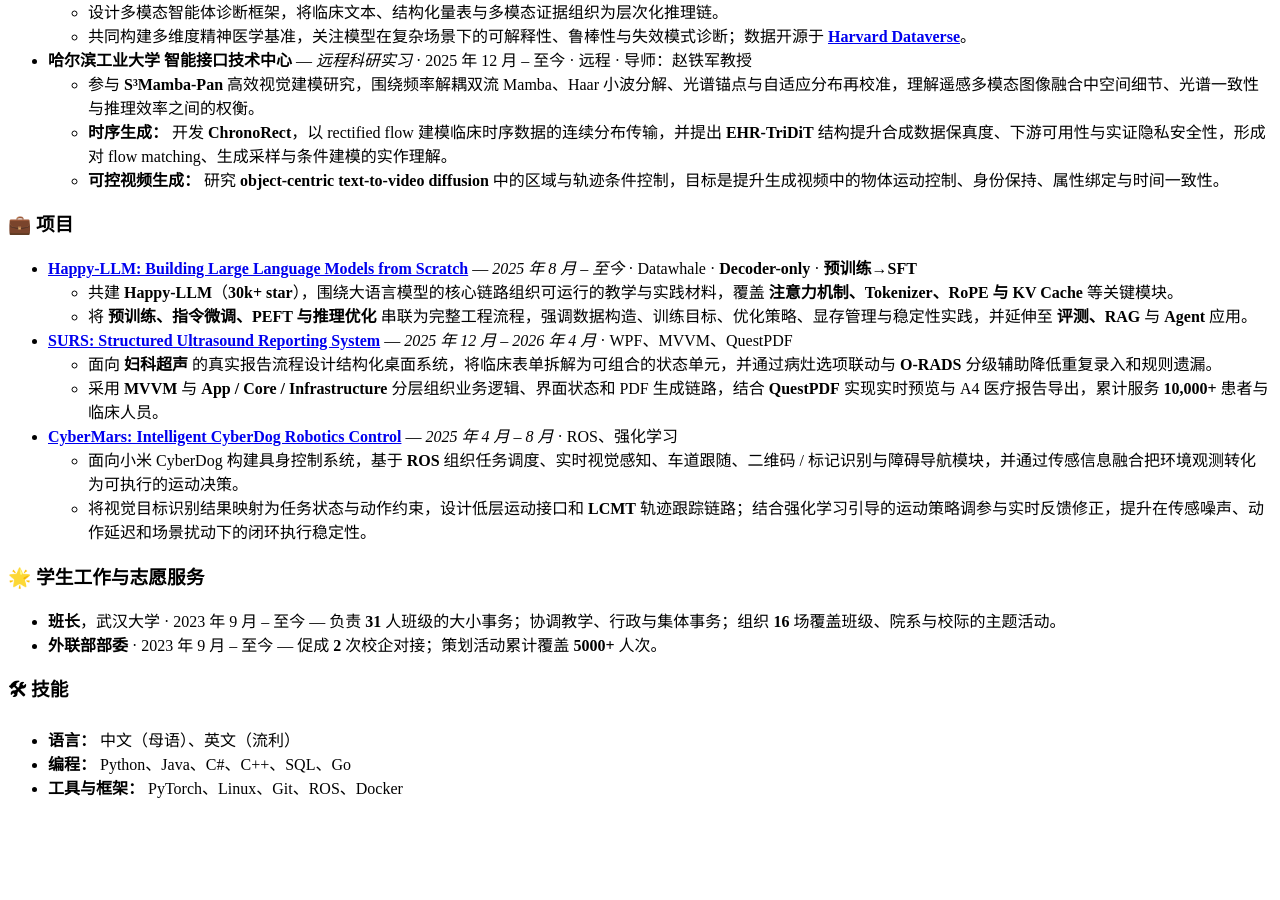
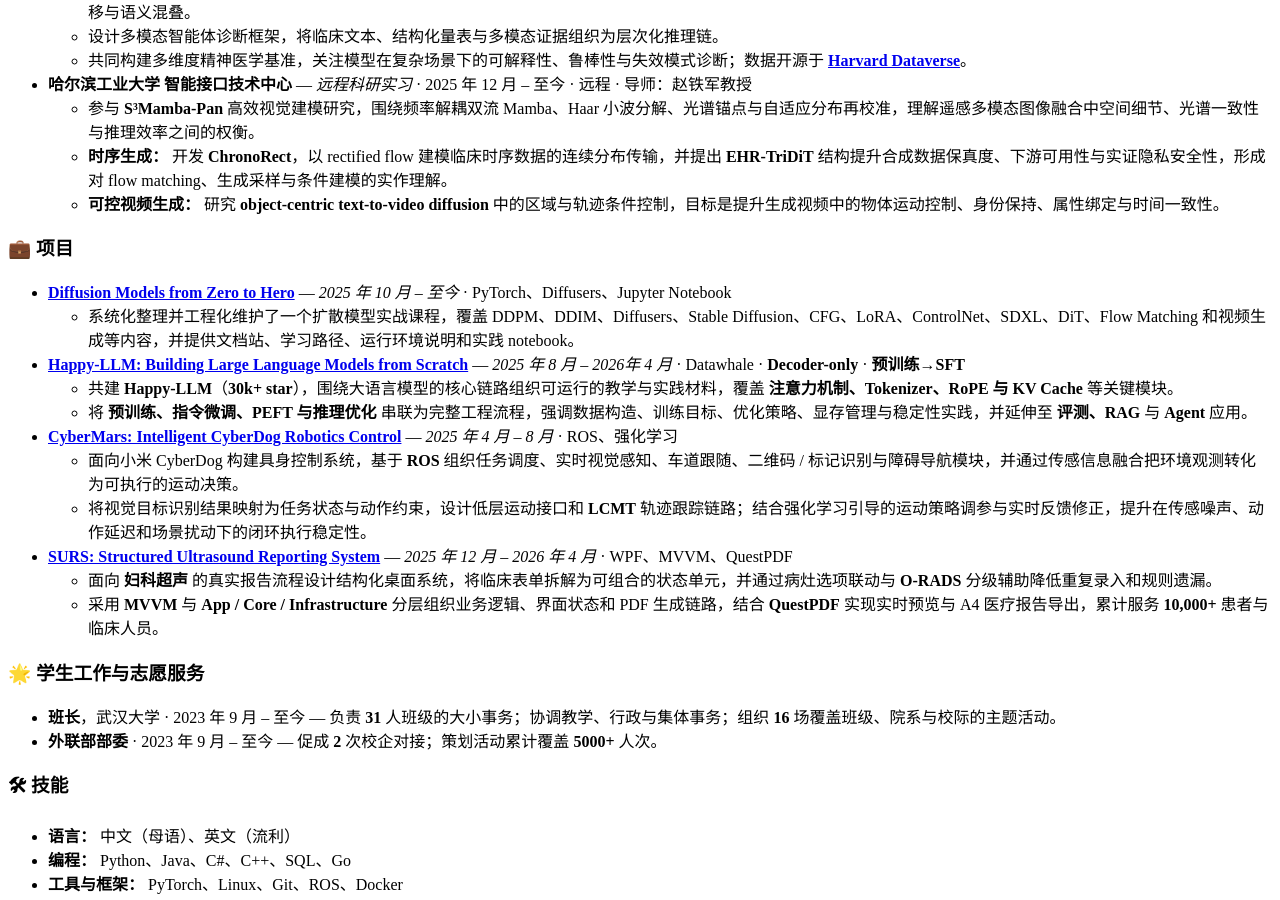
Before and after one commit to HaoyuLi-Nova/HaoyuLi-Nova.github.io, a Jekyll site: the page built from _pages/zh.md, in a window 1280 px wide and 900 px high, scrolled down 2538 px. Built offline with Jekyll 4.4.1, drawn with Linux system fonts in a browser that asks for light colours; before the commit the page ends 3353 px from its top, so only the background shows below that; some of the changed text lies outside the part shown.

Commit message:
Sync English homepage with Chinese updates for news, research, and projects.
Co-authored-by: Cursor <cursoragent@cursor.com>

```diff
--- a/_includes/i18n/home-en.md
+++ b/_includes/i18n/home-en.md
@@ -1,23 +1,24 @@
 Haoyu Li is an undergraduate student in **Computer Science** at [Wuhan University](https://www.whu.edu.cn/). His research interests include **world models**, **diffusion models**, **multimodal learning**, **efficient inference**, and **embodied AI**. He has been a research assistant at the MARS Lab, Wuhan University, and a remote research intern at the Intelligent Interface Center, Harbin Institute of Technology.
 
-Contact: **[haoyuli404@outlook.com](mailto:haoyuli404@outlook.com)** · **+86-158-2700-2669**
+Contact: **[haoyuli404@outlook.com](mailto:haoyuli404@outlook.com)** | **+86-158-2700-2669**
 
-# 🔥 News
+# News
 
-- *2026.05*:  📋 **Project approved**, National College Students' Innovation and Entrepreneurship Training Program.
-- *2026.04*:  📝 *S³Mamba-Pan* was accepted by **IEEE TGRS** with DOI [10.1109/TGRS.2026.3686021](https://doi.org/10.1109/TGRS.2026.3686021).
-- *2025.10*:  🏆 Received **Meritorious Student Leader**, **Wuhan University Merit Student**, and related honors.
-- *2025.08*:  🥇 **National Third Prize**, National Computer System Capability Competition.
-- *2025.05*:  🥇 **Central-South Regional First Prize**, National Undergraduate Computer Design Competition.
-- *2025.05*:  🥇 **Honorable Mention**, Mathematical Contest in Modeling / Interdisciplinary Contest in Modeling (MCM/ICM).
+- *2026.05*: Released **Diffusion Models from Zero to Hero** as an open-source course; contributions are welcome.
+- *2026.04*: **Project approved**, National College Students' Innovation and Entrepreneurship Training Program.
+- *2026.04*: *S3Mamba-Pan* was accepted by **IEEE TGRS** with DOI [10.1109/TGRS.2026.3686021](https://doi.org/10.1109/TGRS.2026.3686021).
+- *2025.10*: Received **Meritorious Student Leader**, **Wuhan University Merit Student**, and related honors.
+- *2025.08*: **National Third Prize**, National Computer System Capability Competition.
+- *2025.05*: **Central-South Regional First Prize**, National Undergraduate Computer Design Competition.
+- *2025.05*: **Honorable Mention**, Mathematical Contest in Modeling.
 - *2024.11*: **Hubei Province Second Prize**, National College Student Mathematics Competition.
 
-# 📝 Publications
+# Publications
 
 <div class='paper-box'><div class='paper-box-image'><div><div class="badge">IEEE TGRS</div><img src='{{ "/images/Mamba_Framework.png" | relative_url }}' alt="S3Mamba-Pan framework: frequency-decoupled dual-stream Mamba for pansharpening" width="100%"></div></div>
 <div class='paper-box-text' markdown="1">
 
-**S3Mamba-Pan: Spectral–Spatial–Scale Mamba With Frequency-Decoupled Dual-Stream for Pansharpening**
+**S3Mamba-Pan: Spectral-Spatial-Scale Mamba With Frequency-Decoupled Dual-Stream for Pansharpening**
 
 Zishun Song; Yao Zhang; **Haoyu Li**; Yanlin He; Jiawei Zhao; Yi Yang; Wei Zhang; Dezhen Wang
 
@@ -26,51 +27,56 @@ Zishun Song; Yao Zhang; **Haoyu Li**; Yanlin He; Jiawei Zhao; Yi Yang; Wei Zhang
 </div>
 </div>
 
-# 🎖 Honors and Awards
+# Honors and Awards
 
-- *2025*  **Meritorious Student Leader**, Wuhan University
-- *2025*  **Wuhan University Merit Student**
-- *2025*  **National Third Prize**, National Computer System Capability Competition
-- *2025*  **Central-South Regional First Prize**, National Undergraduate Computer Design Competition
-- *2025*  **Hubei Province Second Prize**, National College Student Mathematics Competition
-- *2025*  **Honorable Mention**, Mathematical Contest in Modeling / Interdisciplinary Contest in Modeling
-- *2026*  **Project Approved**, National College Students' Innovation and Entrepreneurship Training Program
+- *2025* **Meritorious Student Leader**, Wuhan University
+- *2025* **Wuhan University Merit Student**
+- *2025* **National Third Prize**, National Computer System Capability Competition
+- *2025* **Central-South Regional First Prize**, National Undergraduate Computer Design Competition
+- *2025* **Hubei Province Second Prize**, National College Student Mathematics Competition
+- *2025* **Honorable Mention**, Mathematical Contest in Modeling
+- *2026* **Project Approved**, National College Students' Innovation and Entrepreneurship Training Program
 
-# 📖 Education
+# Education
 
-- *Sept. 2023 – June 2027 (expected)*, **Bachelor of Engineering in Computer Science**, [Wuhan University](https://www.whu.edu.cn/), Wuhan, China
+- *Sept. 2023 - June 2027 (expected)*, **Bachelor of Engineering in Computer Science**, [Wuhan University](https://www.whu.edu.cn/), Wuhan, China
   - **GPA:** 3.67 / 4.0
   - **Selected coursework:** Data Structures (97), Algorithm Design and Analysis (92), Computer Graphics (92), Fundamentals of Software Construction (94), Advanced Mathematics (96), Probability Theory and Mathematical Statistics (92)
 
-# 🔬 Research Experience
+# Research Experience
 
-- **MARS Lab, Wuhan University** — *Research Assistant* · Apr. 2025 – Present · Wuhan, China · Advisor: Prof. Mang Ye
+- **MARS Lab, Wuhan University** - *Research Assistant* | Apr. 2025 - Present | Wuhan, China | Advisor: Prof. Mang Ye
   - Studied **federated prototype learning** for multi-center, multimodal psychiatric diagnosis, focusing on non-IID data, privacy constraints, and cross-domain generalization; designed topology-aware prototype modeling to reduce prototype shift and semantic mixing across heterogeneous clinical centers.
   - Designed a multimodal agentic diagnosis framework that organizes clinical text, structured scales, and multimodal evidence into a hierarchical reasoning chain.
   - Co-developed a multidimensional psychiatric benchmark, focusing on interpretability, robustness, and failure-mode diagnosis in complex settings; the dataset is released on **[Harvard Dataverse](https://doi.org/10.7910/DVN/QW23QP)**.
-- **Intelligent Interface Center, Harbin Institute of Technology** — *Remote Research Intern* · Dec. 2025 – Present · Remote · Advisor: Prof. Tiejun Zhao
-  - Contributed to **S³Mamba-Pan**, an efficient visual modeling project, studying the trade-offs among spatial detail, spectral consistency, and inference efficiency through frequency-decoupled dual-stream Mamba, Haar-wavelet decomposition, spectral anchors, and adaptive distribution recalibration.
+- **Intelligent Interface Center, Harbin Institute of Technology** - *Remote Research Intern* | Dec. 2025 - Present | Remote | Advisor: Prof. Tiejun Zhao
+  - Contributed to **S3Mamba-Pan**, an efficient visual modeling project, studying the trade-offs among spatial detail, spectral consistency, and inference efficiency through frequency-decoupled dual-stream Mamba, Haar-wavelet decomposition, spectral anchors, and adaptive distribution recalibration.
   - **Time-series generation:** Developed **ChronoRect**, using rectified flow to model continuous distribution transport in clinical time-series data, and proposed **EHR-TriDiT** to improve synthetic fidelity, downstream utility, and empirical privacy safety, gaining hands-on understanding of flow matching, generative sampling, and conditional modeling.
   - **Controllable video generation:** Studied region and trajectory conditioning in **object-centric text-to-video diffusion**, aiming to improve object motion control, identity preservation, attribute binding, and temporal consistency in generated videos.
 
-# 💼 Projects
+# Projects
 
-- **[Happy-LLM: Building Large Language Models from Scratch](https://github.com/datawhalechina/happy-llm)** — *Aug. 2025 – Present* · Datawhale · **Decoder-only** · **Pretraining → SFT**
+- **[Diffusion Models from Zero to Hero](https://github.com/HaoyuLi-Nova/Diffusion-Zero-to-Hero)** - *Oct. 2025 - Present* | PyTorch, Diffusers, Jupyter Notebook
+  - Systematically organized and maintained a hands-on diffusion-model course covering **DDPM, DDIM, Diffusers, Stable Diffusion, CFG, LoRA, ControlNet, SDXL, DiT, Flow Matching, and video generation**, with a documentation site, learning path, environment setup notes, and practice notebooks.
+
+- **[Happy-LLM: Building Large Language Models from Scratch](https://github.com/datawhalechina/happy-llm)** - *Aug. 2025 - Apr. 2026* | Datawhale | **Decoder-only** | **Pretraining -> SFT**
   - Co-developed **Happy-LLM** (**30k+ stars**), organizing runnable teaching and practice materials around the core pipeline of large language models, including **attention mechanisms, tokenization, RoPE, and KV Cache**.
   - Connected **pretraining, instruction tuning, PEFT, and inference optimization** into an end-to-end engineering workflow, emphasizing data construction, training objectives, optimization strategies, memory management, stability practices, and extensions to **evaluation, RAG, and agents**.
-- **[SURS: Structured Ultrasound Reporting System](https://github.com/HaoyuLi-Nova/SURS)** — *Dec. 2025 – Apr. 2026* · WPF, MVVM, QuestPDF
-  - Designed a structured desktop reporting system for real **gynecological ultrasound** workflows, decomposing clinical forms into composable state units and using lesion-option dependencies with **O-RADS** grading assistance to reduce repetitive input and rule omissions.
-  - Organized business logic, UI state, and PDF generation with **MVVM** and an **App / Core / Infrastructure** layered architecture; integrated **QuestPDF** for real-time preview and A4 medical-report export, serving **10,000+** patients and clinicians.
-- **[CyberMars: Intelligent CyberDog Robotics Control](https://github.com/HaoyuLi-Nova/CyberMars)** — *Apr. 2025 – Aug. 2025* · ROS, reinforcement learning
+
+- **[CyberMars: Intelligent CyberDog Robotics Control](https://github.com/HaoyuLi-Nova/CyberMars)** - *Apr. 2025 - Aug. 2025* | ROS, reinforcement learning
   - Built an embodied control system for Xiaomi CyberDog, using **ROS** to coordinate task scheduling, real-time visual perception, lane following, QR / marker recognition, and obstacle-aware navigation, and converting fused sensor observations into executable motion decisions.
   - Mapped visual recognition outputs into task states and action constraints, designed low-level motion interfaces and an **LCMT** trajectory-tracking pipeline, and combined reinforcement-learning-guided policy tuning with real-time feedback correction to improve closed-loop stability under sensor noise, action delay, and scene disturbance.
 
-# 🌟 Leadership & Service
+- **[SURS: Structured Ultrasound Reporting System](https://github.com/HaoyuLi-Nova/SURS)** - *Dec. 2025 - Apr. 2026* | WPF, MVVM, QuestPDF
+  - Designed a structured desktop reporting system for real **gynecological ultrasound** workflows, decomposing clinical forms into composable state units and using lesion-option dependencies with **O-RADS** grading assistance to reduce repetitive input and rule omissions.
+  - Organized business logic, UI state, and PDF generation with **MVVM** and an **App / Core / Infrastructure** layered architecture; integrated **QuestPDF** for real-time preview and A4 medical-report export, serving **10,000+** patients and clinicians.
 
-- **Class monitor**, Wuhan University · Sept. 2023 – Present — responsible for a class of **31** students; coordinated academic, administrative, and collective affairs; organized **16** themed activities across class, college, and inter-college settings.
-- **Committee member, External Liaison Department** · Sept. 2023 – Present — facilitated **2** campus-enterprise collaborations; planned events reaching **5,000+** participants cumulatively.
+# Leadership & Service
 
-# 🛠 Skills
+- **Class monitor**, Wuhan University | Sept. 2023 - Present - responsible for a class of **31** students; coordinated academic, administrative, and collective affairs; organized **16** themed activities across class, college, and inter-college settings.
+- **Committee member, External Liaison Department** | Sept. 2023 - Present - facilitated **2** campus-enterprise collaborations; planned events reaching **5,000+** participants cumulatively.
+
+# Skills
 
 - **Languages:** Mandarin (native), English (fluent)
 - **Programming:** Python, Java, C#, C++, SQL, Go
--- a/_includes/i18n/home-zh.md
+++ b/_includes/i18n/home-zh.md
@@ -4,7 +4,8 @@
 
 # 🔥 动态
 
-- *2026.05*： 📋 **国家级大学生创新创业训练计划** 项目立项。
+- *2026.05*： 教程 **Diffusion Models from Zero to Hero** 正式开源，欢迎大家贡献
+- 2026.04： 📋 **大学生创新创业训练计划** 国家级项目立项。
 - 2026.04： 📝*S³Mamba-Pan* 已收录 **IEEE TGRS**（DOI [10.1109/TGRS.2026.3686021](https://doi.org/10.1109/TGRS.2026.3686021)）。
 - 2025.10： 🏆 获评武汉大学 **优秀学生干部**、**优秀学生**等荣誉奖项。
 - 2025.08： 🥇 **全国大学生计算机系统能力大赛** 全国三等奖。
@@ -55,15 +56,20 @@ Zishun Song; Yao Zhang; **Haoyu Li**; Yanlin He; Jiawei Zhao; Yi Yang; Wei Zhang
 
 # 💼 项目
 
-- **[Happy-LLM: Building Large Language Models from Scratch](https://github.com/datawhalechina/happy-llm)** — *2025 年 8 月 – 至今* · Datawhale · **Decoder-only** · **预训练→SFT**
+- **[Diffusion Models from Zero to Hero](https://github.com/HaoyuLi-Nova/Diffusion-Zero-to-Hero)** — *2025 年 10 月 – 至今* · PyTorch、Diffusers、Jupyter Notebook
+  - 系统化整理并工程化维护了一个扩散模型实战课程，覆盖 DDPM、DDIM、Diffusers、Stable Diffusion、CFG、LoRA、ControlNet、SDXL、DiT、Flow Matching 和视频生成等内容，并提供文档站、学习路径、运行环境说明和实践 notebook。
+
+- **[Happy-LLM: Building Large Language Models from Scratch](https://github.com/datawhalechina/happy-llm)** — *2025 年 8 月 – 2026年 4 月* · Datawhale · **Decoder-only** · **预训练→SFT**
   - 共建 **Happy-LLM**（**30k+ star**），围绕大语言模型的核心链路组织可运行的教学与实践材料，覆盖 **注意力机制、Tokenizer、RoPE 与 KV Cache** 等关键模块。
   - 将 **预训练、指令微调、PEFT 与推理优化** 串联为完整工程流程，强调数据构造、训练目标、优化策略、显存管理与稳定性实践，并延伸至 **评测、RAG** 与 **Agent** 应用。
+
+- **[CyberMars: Intelligent CyberDog Robotics Control](https://github.com/HaoyuLi-Nova/CyberMars)** — *2025 年 4 月 – 8 月* · ROS、强化学习
+  - 面向小米 CyberDog 构建具身控制系统，基于 **ROS** 组织任务调度、实时视觉感知、车道跟随、二维码 / 标记识别与障碍导航模块，并通过传感信息融合把环境观测转化为可执行的运动决策。
+  - 将视觉目标识别结果映射为任务状态与动作约束，设计低层运动接口和 **LCMT** 轨迹跟踪链路；结合强化学习引导的运动策略调参与实时反馈修正，提升在传感噪声、动作延迟和场景扰动下的闭环执行稳定性。
+
 - **[SURS: Structured Ultrasound Reporting System](https://github.com/HaoyuLi-Nova/SURS)** — *2025 年 12 月 – 2026 年 4 月* · WPF、MVVM、QuestPDF
   - 面向 **妇科超声** 的真实报告流程设计结构化桌面系统，将临床表单拆解为可组合的状态单元，并通过病灶选项联动与 **O-RADS** 分级辅助降低重复录入和规则遗漏。
   - 采用 **MVVM** 与 **App / Core / Infrastructure** 分层组织业务逻辑、界面状态和 PDF 生成链路，结合 **QuestPDF** 实现实时预览与 A4 医疗报告导出，累计服务 **10,000+** 患者与临床人员。
-- **[CyberMars: Intelligent CyberDog Robotics Control](https://github.com/HaoyuLi-Nova/CyberMars)** — *2025 年 4 月 – 8 月* · ROS、强化学习
-  - 面向小米 CyberDog 构建具身控制系统，基于 **ROS** 组织任务调度、实时视觉感知、车道跟随、二维码 / 标记识别与障碍导航模块，并通过传感信息融合把环境观测转化为可执行的运动决策。
-  - 将视觉目标识别结果映射为任务状态与动作约束，设计低层运动接口和 **LCMT** 轨迹跟踪链路；结合强化学习引导的运动策略调参与实时反馈修正，提升在传感噪声、动作延迟和场景扰动下的闭环执行稳定性。
 
 # 🌟 学生工作与志愿服务
 
```
